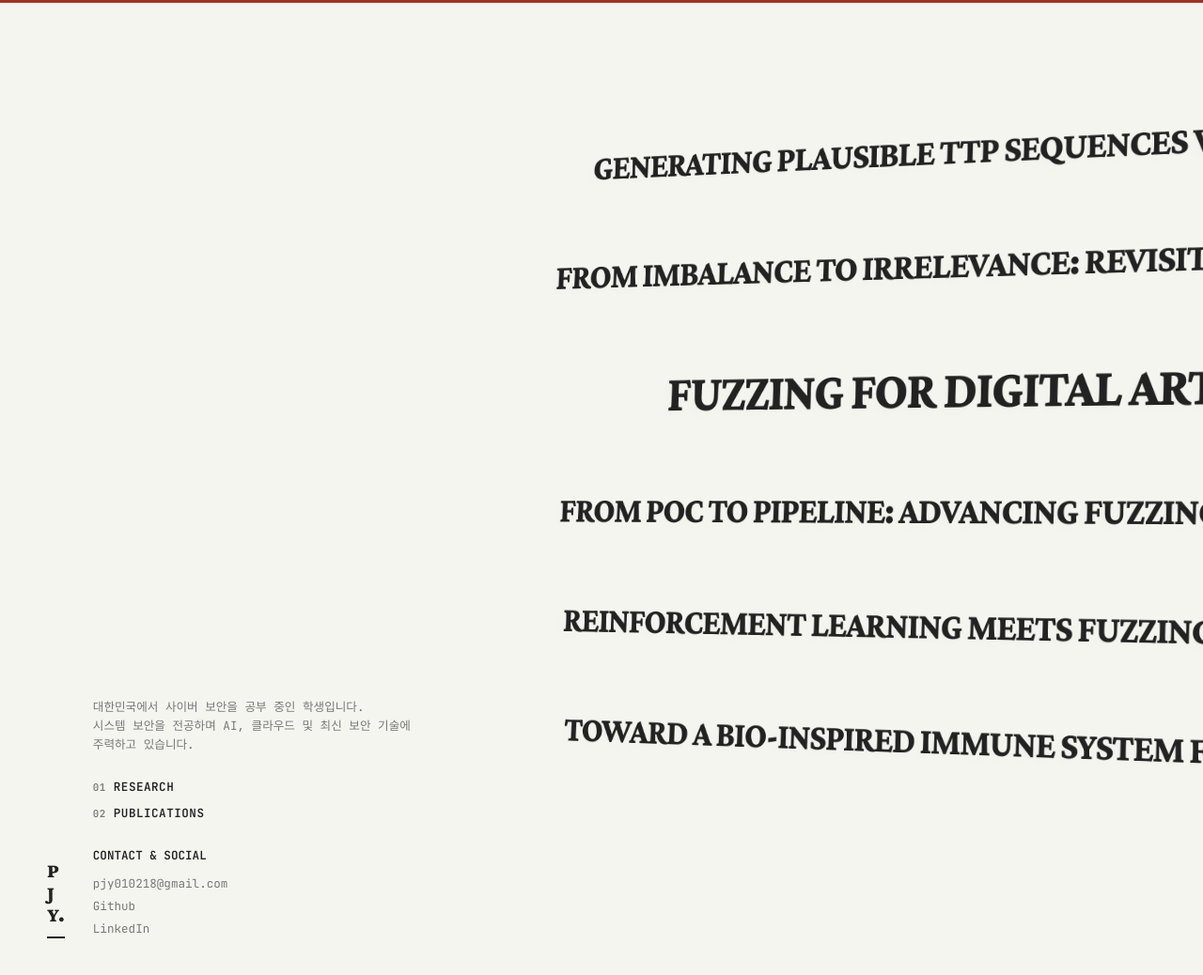
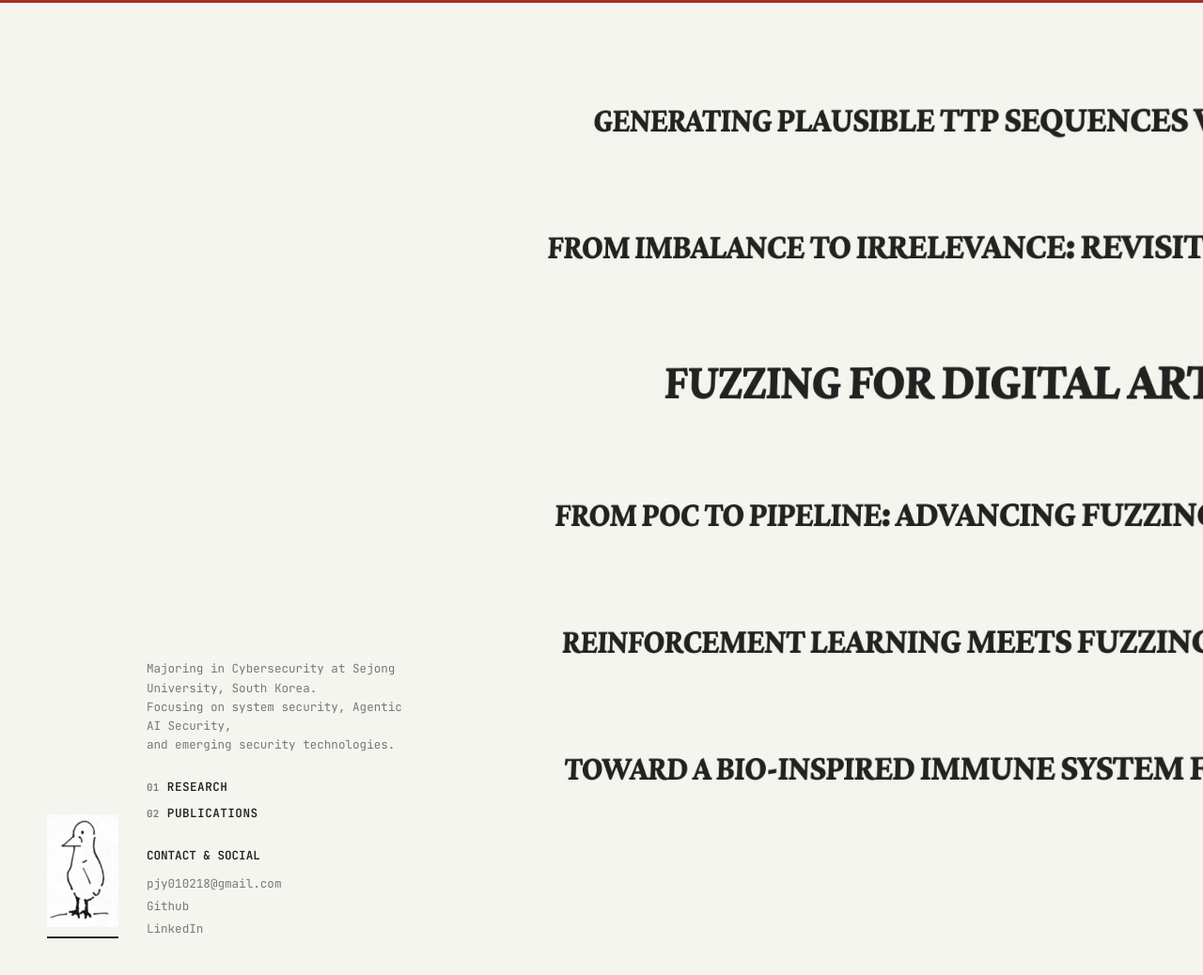
Before and after one commit to pjy010218/pjy010218.github.io, a Jekyll site: the page built from index.md, in a window 1280 px wide and 1049 px high. Shown: the top 1038 px of the window at 94% size. Built offline with Jekyll 4.4.1, drawn with Linux system fonts in a browser that asks for light colours; some of the changed lines change nothing that is shown.

Commit message:
fix(design): fix 3d plane intersection hitbox bugs and stabilize global perspective vanishing points

```diff
--- a/_layouts/default.html
+++ b/_layouts/default.html
@@ -3,12 +3,15 @@
 
 <!doctype html>
 <html lang="en" class="no-js">
+
 <head>
   <meta charset="utf-8">
 
   {% include seo.html %}
 
-    <link href="{% if site.atom_feed.path %}{{ site.atom_feed.path }}{% else %}{{ '/feed.xml' | absolute_url }}{% endif %}" type="application/atom+xml" rel="alternate" title="{{ site.title }} Feed">
+  <link
+    href="{% if site.atom_feed.path %}{{ site.atom_feed.path }}{% else %}{{ '/feed.xml' | absolute_url }}{% endif %}"
+    type="application/atom+xml" rel="alternate" title="{{ site.title }} Feed">
 
   <meta name="HandheldFriendly" content="True">
   <meta name="MobileOptimized" content="320">
@@ -25,7 +28,9 @@
   <!-- Academic & Editorial Fonts -->
   <link rel="preconnect" href="https://fonts.googleapis.com">
   <link rel="preconnect" href="https://fonts.gstatic.com" crossorigin>
-    <link href="https://fonts.googleapis.com/css2?family=Crimson+Pro:ital,wght@0,300;0,400;0,600;0,800;0,900;1,400&family=JetBrains+Mono:wght@300;400;600&display=swap" rel="stylesheet">
+  <link
+    href="https://fonts.googleapis.com/css2?family=Crimson+Pro:ital,wght@0,300;0,400;0,600;0,800;0,900;1,400&family=JetBrains+Mono:wght@300;400;600&display=swap"
+    rel="stylesheet">
 
   <style>
     :root {
@@ -80,6 +85,7 @@
       line-height: 1.1;
       margin: 0;
     }
+
     .site-logo a {
       color: var(--color-text);
       text-decoration: none;
@@ -117,8 +123,14 @@
       letter-spacing: 0.5px;
     }
 
-      .info-nav a:hover { opacity: 0.5; }
-      .info-nav a span { color: var(--color-sub); font-size: 0.6rem; }
+    .info-nav a:hover {
+      opacity: 0.5;
+    }
+
+    .info-nav a span {
+      color: var(--color-sub);
+      font-size: 0.6rem;
+    }
 
     .info-contact {
       display: flex;
@@ -138,7 +150,10 @@
       text-decoration: none;
       transition: color 0.2s;
     }
-      .info-contact a:hover { color: var(--color-text); }
+
+    .info-contact a:hover {
+      color: var(--color-text);
+    }
 
     /* Right Content Area */
     .main-content {
@@ -149,10 +164,25 @@
     }
 
     @media (max-width: 900px) {
-        .academic-layout { flex-direction: column; padding: 0; }
-        .sidebar-spacer { display: none; }
-        .bottom-left-anchor { position: relative; bottom: 0; left: 0; padding: 40px; }
-        .main-content { padding: 20px; }
+      .academic-layout {
+        flex-direction: column;
+        padding: 0;
+      }
+
+      .sidebar-spacer {
+        display: none;
+      }
+
+      .bottom-left-anchor {
+        position: relative;
+        bottom: 0;
+        left: 0;
+        padding: 40px;
+      }
+
+      .main-content {
+        padding: 20px;
+      }
     }
   </style>
 </head>
@@ -165,13 +195,15 @@
     <!-- Real fixed content -->
     <aside class="bottom-left-anchor">
       <h1 class="site-logo">
-          <a href="{{ '/' | absolute_url }}">P<br>J<br>Y.</a>
+        <a href="{{ '/' | absolute_url }}"><img src="{{ '/assets/images/banner.png' | absolute_url }}" alt="Logo">
+        </a>
       </h1>
 
       <div class="info-group">
         <div class="info-desc">
-            대한민국에서 사이버 보안을 공부 중인 학생입니다.<br>
-            시스템 보안을 전공하며 AI, 클라우드 및 최신 보안 기술에 주력하고 있습니다.
+          Majoring in Cybersecurity at Sejong University, South Korea.<br>
+          Focusing on system security, Agentic AI Security, <br>
+          and emerging security technologies.
         </div>
 
         <nav class="info-nav">
@@ -197,4 +229,5 @@
   <script src="{{ '/compressed.js' | absolute_url }}"></script>
   {% include analytics.html %}
 </body>
+
 </html>
--- a/index.md
+++ b/index.md
@@ -42,14 +42,12 @@
     flex-direction: column;
     padding-top: 20px;
     padding-bottom: 100px;
-    /* Apply 3D Perspective Context */
-    perspective: 1200px;
-    perspective-origin: right center;
   }
 
   .mega-log {
     transition: margin 0.3s ease;
-    transform-style: preserve-3d;
+    position: relative;
+    z-index: 1;
   }
 
   /* Right-aligned staggered cascading visually mapped via MARGIN to fix hitboxes */
@@ -78,9 +76,9 @@
     word-break: keep-all;
     overflow-wrap: break-word;
 
-    /* 3D Slant Transform */
+    /* Local 3D Transform to prevent vanishing point shifting */
     transform-origin: right center;
-    transform: rotateY(-8deg) rotateX(2deg) translateZ(0);
+    transform: perspective(1200px) rotateY(-8deg) rotateX(2deg);
     transition: color 0.4s ease, transform 0.4s ease, text-shadow 0.4s ease;
     text-shadow: -2px 2px 5px rgba(0,0,0,0.02), -5px 5px 15px rgba(0,0,0,0.02);
   }
@@ -91,8 +89,9 @@
 
   .mega-title:hover {
     color: var(--color-sub);
-    transform: rotateY(-3deg) rotateX(1deg) scale(0.99) translateZ(10px);
+    transform: perspective(1200px) rotateY(-3deg) rotateX(1deg) scale(0.99);
     text-shadow: -3px 3px 10px rgba(0,0,0,0.05);
+    z-index: 10;
   }
 
   .mega-meta {
@@ -103,20 +102,20 @@
     letter-spacing: 0.1em;
     margin-top: 15px;
     font-weight: 400;
-    transform: translateZ(20px); /* slightly detach meta info visually if rendering in 3d */
   }
 
   /* When expanded, lock it cleanly and flatten the 3D */
   .mega-log[open] {
     margin: 40px 0;
+    z-index: 5;
   }
 
   .mega-log[open] .mega-title {
     padding-bottom: 30px;
     margin-bottom: 0px;
     color: var(--color-accent);
-    /* Flatten the 3D effect temporarily when reading so it isn't distracting */
-    transform: rotateY(0) rotateX(0) translateZ(0);
+    /* Flatten local 3D effect temporarily */
+    transform: perspective(1200px) rotateY(0) rotateX(0);
     text-shadow: none;
   }
 
@@ -130,6 +129,7 @@
     border: 1px solid var(--color-border);
     box-shadow: 0 15px 40px rgba(0,0,0,0.04);
     animation: slideInDown 0.3s ease-out;
+    position: relative;
   }
 
   .mega-content h1, .mega-content h2, .mega-content h3 {
```
Lines whose indentation alone changed are shown as unchanged.
